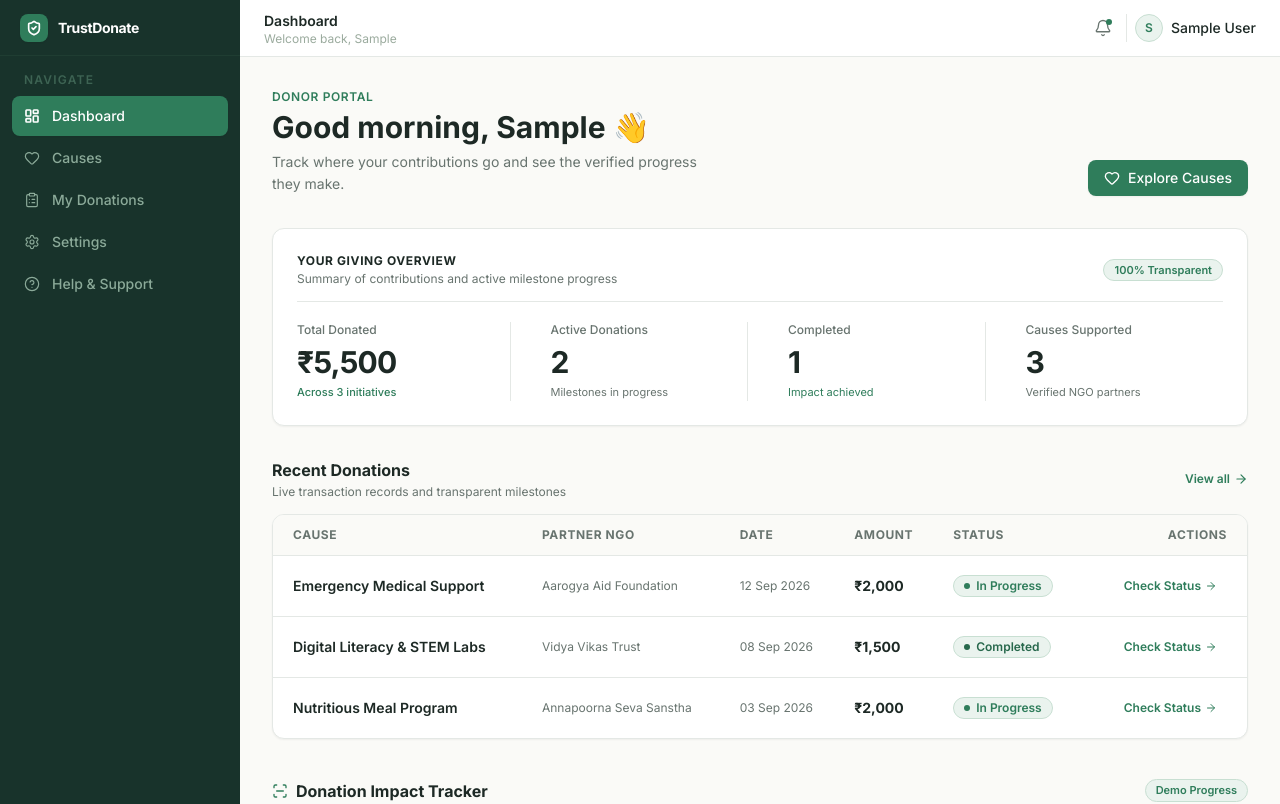
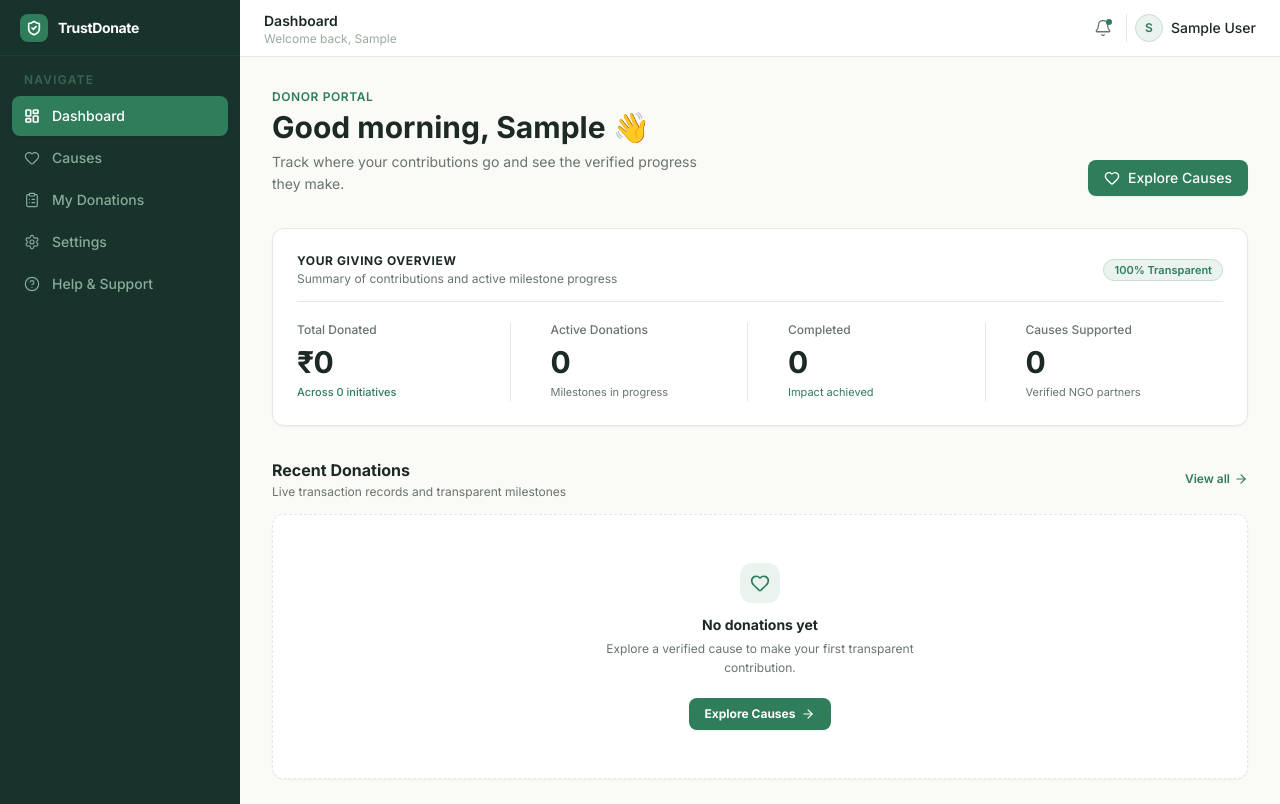
Before and after one commit to atharva-cysec/donation-tracker-h2ignite, a React (Vite) app: page /dashboard in a window 1280 px wide. Shown: the top 804 px of the page. Built offline with nearby package versions, Linux system fonts and the light colour scheme; sample sign-in values are in the browser's storage.

Commit message:
5  demo accounts added for login

```diff
--- /dev/null
+++ b/src/data/demoUsers.js
@@ -0,0 +1,65 @@
+/**
+ * HACKATHON DEMO ACCOUNTS ONLY
+ * These plaintext credentials exist only for the TrustDonate prototype.
+ * Do not use this authentication approach in production.
+ */
+
+export const demoUsers = [
+  {
+    id: 'demo-user',
+    name: 'Demo User',
+    email: 'demo@trustdonate.test',
+    password: 'Demo@123',
+    createdAt: '2026-09-17T00:00:00.000Z',
+  },
+  {
+    id: 'demo-aarav',
+    name: 'Aarav Sharma',
+    email: 'aarav@trustdonate.test',
+    password: 'Aarav@123',
+    createdAt: '2026-09-17T00:00:00.000Z',
+  },
+  {
+    id: 'demo-riya',
+    name: 'Riya Mehta',
+    email: 'riya@trustdonate.test',
+    password: 'Riya@123',
+    createdAt: '2026-09-17T00:00:00.000Z',
+  },
+  {
+    id: 'demo-kabir',
+    name: 'Kabir Verma',
+    email: 'kabir@trustdonate.test',
+    password: 'Kabir@123',
+    createdAt: '2026-09-17T00:00:00.000Z',
+  },
+  {
+    id: 'demo-meera',
+    name: 'Meera Joshi',
+    email: 'meera@trustdonate.test',
+    password: 'Meera@123',
+    createdAt: '2026-09-17T00:00:00.000Z',
+  },
+];
+
+/**
+ * Check if an email matches any demo account (case-insensitive).
+ */
+export function isDemoEmail(email) {
+  if (!email) return false;
+  const normalized = email.trim().toLowerCase();
+  return demoUsers.some((u) => u.email.toLowerCase() === normalized);
+}
+
+/**
+ * Find demo user by matching email and password.
+ */
+export function findDemoUser(email, password) {
+  if (!email || !password) return null;
+  const normalized = email.trim().toLowerCase();
+  return (
+    demoUsers.find(
+      (u) => u.email.toLowerCase() === normalized && u.password === password
+    ) || null
+  );
+}
--- a/src/data/mockDonations.js
+++ b/src/data/mockDonations.js
@@ -1,8 +1,8 @@
 /**
- * mockDonations.js — Frontend mock donation data & local demo persistence.
+ * mockDonations.js — Frontend mock donation data & per-user demo persistence.
  *
  * All values are placeholder records for UI development.
- * Stored in localStorage when a user makes a demo donation.
+ * Stored in localStorage keyed by userId when a user makes a demo donation.
  *
  * currentStep:
  *   1 -> Donation Received
@@ -14,6 +14,7 @@
 export const MOCK_DONATIONS = [
   {
     id: 'donation-001',
+    userId: 'demo-user',
     amount: 2000,
     cause: 'Emergency Medical Support',
     ngo: 'Aarogya Aid Foundation',
@@ -24,6 +25,7 @@ export const MOCK_DONATIONS = [
   },
   {
     id: 'donation-002',
+    userId: 'demo-user',
     amount: 1500,
     cause: 'Digital Literacy & STEM Labs',
     ngo: 'Vidya Vikas Trust',
@@ -34,6 +36,7 @@ export const MOCK_DONATIONS = [
   },
   {
     id: 'donation-003',
+    userId: 'demo-user',
     amount: 2000,
     cause: 'Nutritious Meal Program',
     ngo: 'Annapoorna Seva Sanstha',
@@ -44,18 +47,47 @@ export const MOCK_DONATIONS = [
   },
 ];
 
-const STORAGE_KEY = 'trustdonate_donations_list';
+const LEGACY_STORAGE_KEY = 'trustdonate_donations_list';
+
+function isDemoUser(id) {
+  return id === 'demo-user' || id === 'demo-user-static-id';
+}
+
+function getActiveUserId(explicitUserId) {
+  if (explicitUserId) return explicitUserId;
+  try {
+    const saved = localStorage.getItem('trustdonate_user');
+    if (saved) {
+      const user = JSON.parse(saved);
+      return user?.id || null;
+    }
+  } catch (err) {
+    // ignore
+  }
+  return null;
+}
 
 /**
- * Retrieve current donations (from localStorage if available, or mock default).
+ * Retrieve current donations for a specific user.
+ * - For demo-user: returns seeded demo donations or stored custom donations.
+ * - For other demo users (Aarav, Riya, Kabir, Meera) or signup accounts:
+ *   returns their isolated donation history (or empty array if none yet).
  */
-export function getStoredDonations() {
+export function getStoredDonations(explicitUserId) {
+  const targetUserId = getActiveUserId(explicitUserId);
+
+  // If no user is identified, return empty array
+  if (!targetUserId) {
+    return [];
+  }
+
+  // 1. Check user-specific storage key first
+  const userStorageKey = `trustdonate_donations_${targetUserId}`;
   try {
-    const saved = localStorage.getItem(STORAGE_KEY);
-    if (saved) {
-      const parsed = JSON.parse(saved);
-      if (Array.isArray(parsed) && parsed.length > 0) {
-        // Ensure every item has a currentStep fallback
+    const userSaved = localStorage.getItem(userStorageKey);
+    if (userSaved) {
+      const parsed = JSON.parse(userSaved);
+      if (Array.isArray(parsed)) {
         return parsed.map((item) => ({
           ...item,
           currentStep: item.currentStep ?? (item.status === 'Completed' ? 4 : 2),
@@ -63,26 +95,59 @@ export function getStoredDonations() {
       }
     }
   } catch (err) {
-    console.warn('Could not read stored donations', err);
+    console.warn(`Could not read stored donations for ${targetUserId}`, err);
   }
-  return MOCK_DONATIONS;
+
+  // 2. If this is Demo User, check legacy key or return MOCK_DONATIONS
+  if (isDemoUser(targetUserId)) {
+    try {
+      const legacySaved = localStorage.getItem(LEGACY_STORAGE_KEY);
+      if (legacySaved) {
+        const parsed = JSON.parse(legacySaved);
+        if (Array.isArray(parsed) && parsed.length > 0) {
+          return parsed.map((item) => ({
+            ...item,
+            currentStep: item.currentStep ?? (item.status === 'Completed' ? 4 : 2),
+          }));
+        }
+      }
+    } catch (err) {
+      console.warn('Could not read legacy stored donations', err);
+    }
+    return MOCK_DONATIONS;
+  }
+
+  // 3. For any other user (Aarav, Riya, Kabir, Meera, or Signup user),
+  // new accounts start with no donations yet.
+  return [];
 }
 
 /**
- * Retrieve single donation by ID
+ * Retrieve single donation by ID, scoped to user if available.
  */
-export function getDonationById(id) {
-  const all = getStoredDonations();
-  return all.find((d) => d.id === id) || null;
+export function getDonationById(id, explicitUserId) {
+  const targetUserId = getActiveUserId(explicitUserId);
+  if (targetUserId) {
+    const userDonations = getStoredDonations(targetUserId);
+    const found = userDonations.find((d) => d.id === id);
+    if (found) return found;
+  }
+
+  // Fallback check for demo-user seeded donations if viewing direct link
+  const demoDonations = getStoredDonations('demo-user');
+  return demoDonations.find((d) => d.id === id) || null;
 }
 
 /**
- * Add a simulated demo donation to localStorage.
+ * Add a simulated demo donation to localStorage for the target user.
  */
-export function addDemoDonation({ cause, ngo, amount }) {
-  const current = getStoredDonations();
+export function addDemoDonation({ cause, ngo, amount, userId }) {
+  const targetUserId = getActiveUserId(userId) || 'demo-user';
+  const current = getStoredDonations(targetUserId);
+  const randomSuffix = Math.random().toString(36).substring(2, 6);
   const newRecord = {
-    id: `donation-${Date.now().toString().slice(-4)}`,
+    id: `donation-${Date.now().toString().slice(-4)}-${randomSuffix}`,
+    userId: targetUserId,
     amount: Number(amount),
     cause,
     ngo,
@@ -94,7 +159,10 @@ export function addDemoDonation({ cause, ngo, amount }) {
 
   const updated = [newRecord, ...current];
   try {
-    localStorage.setItem(STORAGE_KEY, JSON.stringify(updated));
+    localStorage.setItem(`trustdonate_donations_${targetUserId}`, JSON.stringify(updated));
+    if (isDemoUser(targetUserId)) {
+      localStorage.setItem(LEGACY_STORAGE_KEY, JSON.stringify(updated));
+    }
   } catch (err) {
     console.warn('Could not persist demo donation', err);
   }
--- a/src/pages/CauseDetailsPage.jsx
+++ b/src/pages/CauseDetailsPage.jsx
@@ -17,12 +17,14 @@ import Button from '../components/ui/Button';
 import { MOCK_CAUSES } from '../data/mockCauses';
 import { formatINR } from '../components/dashboard/DonationCard';
 import { addDemoDonation } from '../data/mockDonations';
+import { useAuth } from '../context/AuthContext';
 
 const PRESET_AMOUNTS = [500, 1000, 2000, 5000];
 
 export default function CauseDetailsPage() {
   const { id } = useParams();
   const navigate = useNavigate();
+  const { user } = useAuth();
 
   const cause = MOCK_CAUSES.find((c) => c.id === id);
 
@@ -81,6 +83,7 @@ export default function CauseDetailsPage() {
       cause: cause.title,
       ngo: cause.ngo,
       amount: effectiveAmount,
+      userId: user?.id,
     });
 
     setIsSubmitting(false);
--- a/src/pages/Dashboard.jsx
+++ b/src/pages/Dashboard.jsx
@@ -123,10 +123,15 @@ function Dashboard() {
   const trackerRef = useRef(null);
   const firstName = user?.name?.split(' ')[0] ?? 'there';
 
-  const donations = useMemo(() => getStoredDonations(), []);
+  const donations = useMemo(() => getStoredDonations(user?.id), [user?.id]);
 
   // Active donation selected for the Impact Tracker
   const [selectedDonation, setSelectedDonation] = useState(null);
+
+  // Reset selected donation if active user changes
+  useEffect(() => {
+    setSelectedDonation(null);
+  }, [user?.id]);
 
   // Handle cross-page navigation state from My Donations or Cause Details safely
   useEffect(() => {
--- a/src/pages/DonationDetailsPage.jsx
+++ b/src/pages/DonationDetailsPage.jsx
@@ -4,13 +4,15 @@ import MainLayout from '../components/layout/MainLayout';
 import ImpactTracker from '../components/dashboard/ImpactTracker';
 import { formatINR, StatusBadge } from '../components/dashboard/DonationCard';
 import { getDonationById } from '../data/mockDonations';
+import { useAuth } from '../context/AuthContext';
 import Button from '../components/ui/Button';
 
 export default function DonationDetailsPage() {
   const { id } = useParams();
   const navigate = useNavigate();
+  const { user } = useAuth();
 
-  const donation = getDonationById(id);
+  const donation = getDonationById(id, user?.id);
 
   if (!donation) {
     return (
--- a/src/pages/MyDonationsPage.jsx
+++ b/src/pages/MyDonationsPage.jsx
@@ -4,13 +4,15 @@ import { Heart, Search, Filter } from 'lucide-react';
 import MainLayout from '../components/layout/MainLayout';
 import { DonationActivityList, formatINR } from '../components/dashboard/DonationCard';
 import { getStoredDonations } from '../data/mockDonations';
+import { useAuth } from '../context/AuthContext';
 import Button from '../components/ui/Button';
 
 const STATUS_FILTERS = ['All', 'In Progress', 'Completed'];
 
 export default function MyDonationsPage() {
   const navigate = useNavigate();
-  const allDonations = getStoredDonations();
+  const { user } = useAuth();
+  const allDonations = useMemo(() => getStoredDonations(user?.id), [user?.id]);
 
   const [selectedStatus, setSelectedStatus] = useState('All');
   const [searchQuery, setSearchQuery] = useState('');
--- a/src/pages/SupportPage.jsx
+++ b/src/pages/SupportPage.jsx
@@ -57,7 +57,7 @@ const ISSUE_TYPES = [
 export default function SupportPage() {
   const { user } = useAuth();
   const location = useLocation();
-  const donations = useMemo(() => getStoredDonations(), []);
+  const donations = useMemo(() => getStoredDonations(user?.id), [user?.id]);
 
   // Accordion state for FAQ
   const [openFaqIndex, setOpenFaqIndex] = useState(0);
```
Also changed, not shown: src/context/AuthContext.jsx (+12 -22 lines), 1 other file (tests, documents, lock files or other folders).
